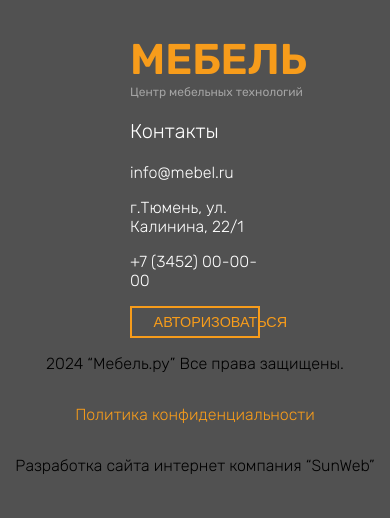
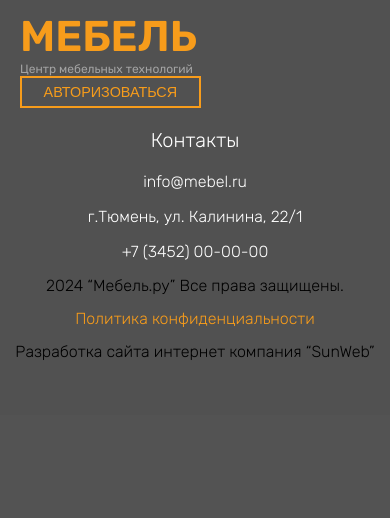
Before and after one commit to cactuscake/sw-academy, a PHP site: page /auth.html in a window 390 px wide. Shown: the part 518-1036 px from the top of the page. After the commit the page ends 878 px from the top, so only its background shows below. Run offline with PHP 8.4, Linux system fonts and the light colour scheme; some web fonts are replaced.

Commit message:
Доработка стилей для мобильной версии задача: [3]()

```diff
--- a/src/style.css
+++ b/src/style.css
@@ -21,6 +21,7 @@ body{
     margin: 0;
     padding: 0;
     position: relative;
+    background-color: #F6F6F6;
 }
 .header{
     position: absolute;
@@ -71,6 +72,9 @@ body{
 }
 .header__item:hover{
     border-bottom: 1px solid #F79C1B;
+}
+.header__img{
+    display: none;
 }
 .header__phone{
     display: flex;
@@ -383,6 +387,7 @@ body{
 .footer__info-text{
     font-weight: 300;
     font-size: 16px;
+    margin: 7px;
 }
 .footer__info-text-orange{
     color: #F79C1B;
@@ -391,12 +396,20 @@ body{
     .header{
         padding: 20px;
         align-items: flex-start;
+        justify-content: center;
+        flex-wrap: wrap;
+        align-content: space-between;
     }
     .header__navbar{
         display: none;
     }
     .header__application{
         display: none;
+    }
+    .header__img{
+        display: flex;
+        height: 60px;
+        width: 60px;
     }
     .application__header{
         font-size: 22px;
@@ -456,6 +469,7 @@ body{
         row-gap: 80px;
         column-gap: 0;
         flex-wrap: wrap;
+        padding: 10px;
     }
     .application__block {
         flex-direction: column;
@@ -482,11 +496,56 @@ body{
         display: none;
     }
     .description__info {
+        padding: 60px;
         height: auto;
         width: 100vw;
+        align-items: flex-start;
+        text-align: left;
+        background-color: rgba(245, 245, 245, 0.79);
+    }
+    .info__title {
+        margin: 0;
+        margin-bottom: 20px;
+    }
+    .info__text {
+        width: auto;
+        line-height: 26px;
+    }
+    .img-1{
+        background-image: url("img/1cc6c715ea3449d37ffcfa365dcceb13.jpeg");
+        background-position: top;
+        background-repeat: no-repeat;
+        background-size: cover;
+    }
+    .img-2{
+        background-image: url("img/1476bcb0aee80f27638cbbe549909ff9.jpeg");
+        background-position: top;
+        background-repeat: no-repeat;
+        background-size: cover;
+    }
+    .info__button-1{
+        margin-top: 30px;
+        margin-bottom: 100px;
+        width: 230px;
+    }
+    .info__button-2{
+        margin-top: 30px;
+        margin-bottom: 10px;
+        width: 230px;
     }
     .footer__line{
         display: none;
+    }
+    .footer{
+        padding: 20px;
+    }
+    .footer__block{
+        text-align: center;
+        order: 1;
+        width: 100%;
+    }
+    .header__logo--iner {
+        margin-right: 0;
     }
     .footer__info {
         gap: 0;
@@ -496,4 +555,12 @@ body{
         width: 450px;
         text-align: center;
     }
+    .footer__container {
+        display: flex;
+        flex-direction: row;
+        align-items: flex-start;
+        align-content: center;
+        flex-wrap: wrap;
+        height: 250px;
+    }
 }
```
